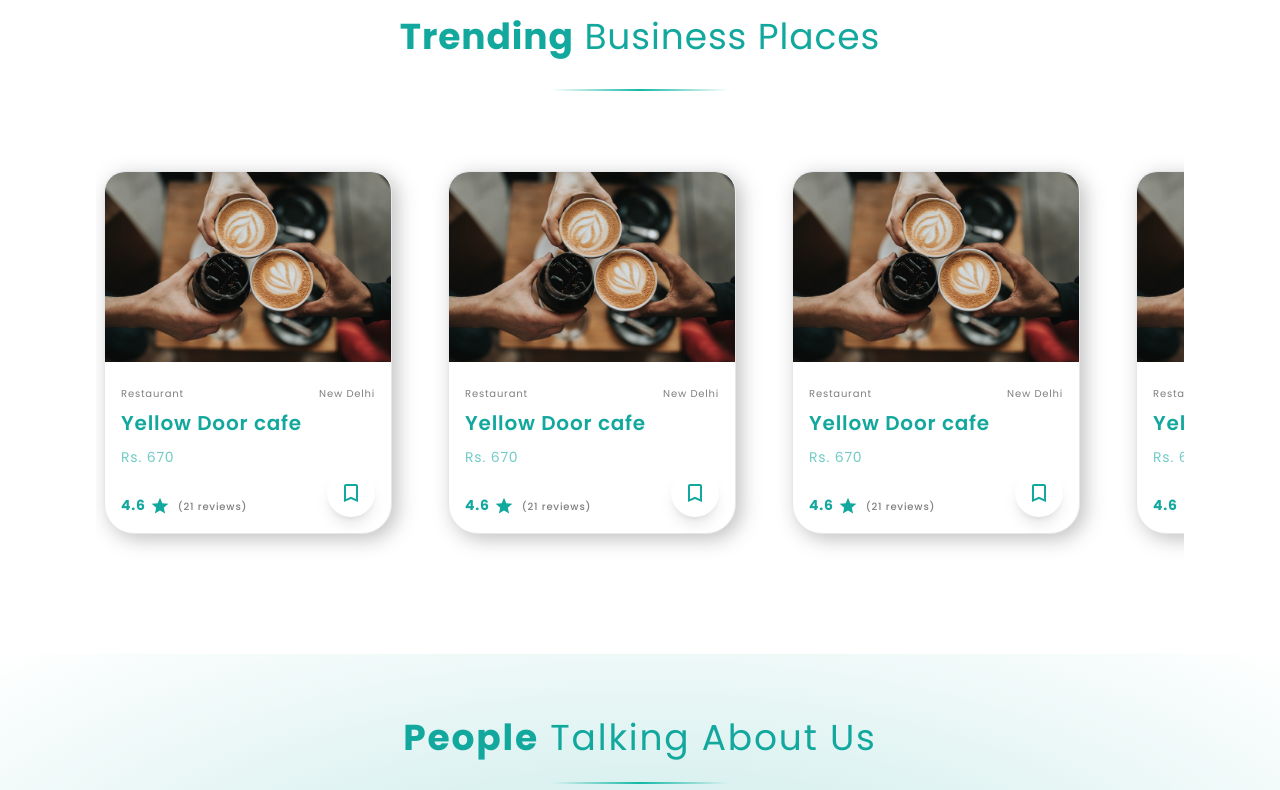
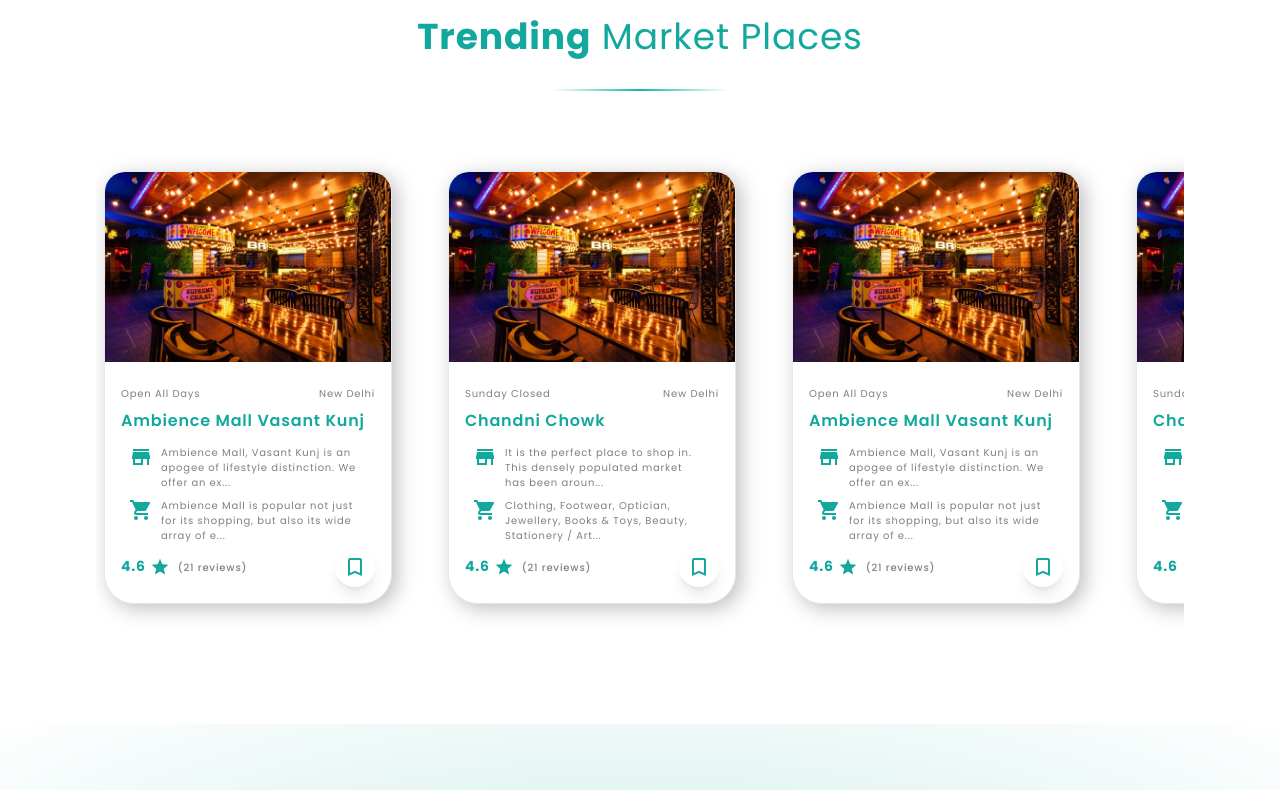
Before and after one commit to HarshBatra/Peepthrough, a React (Create React App) app: page / in a window 1280 px wide. Shown: the part 3040-3830 px from the top of the page. Built offline with nearby package versions, Linux system fonts and the light colour scheme; a web font is replaced by a local one.

Commit message:
added trending marketplaces page, changed ui of trending markets card

```diff
--- a/src/App.js
+++ b/src/App.js
@@ -4,6 +4,7 @@
 import Navbar from "./Components/Navbar";
 import Footer from "./Components/Footer";
 import Faq from "./Pages/Faq";
+import Shop from "./Pages/Shop";
 import ShopkeeperLogin from "./Pages/ShopkeeperLogin";
 import Advertise from "./Pages/Advertise";
 import Privacy from "./Pages/Privacy";
@@ -27,6 +28,7 @@
             <Route path="/blog" element={<SingleBlog />} />
             <Route path="/blog/:id" element={<SingleBlog />} />
             <Route path="/faq" element={<Faq />} />
+            <Route path="/shop" element={<Shop />} />
             <Route path="/privacy-policy" element={<Privacy />} />
             <Route path="/contact-us" element={<Contact />} />
             <Route path="/shopkeeper-login" element={<ShopkeeperLogin />} />
--- a/src/Pages/Homepage Components/CardOfTrendingBussiness.js
+++ b/src/Pages/Homepage Components/CardOfTrendingBussiness.js
@@ -1,29 +1,45 @@
-import React from "react";
-import { Star, BookmarkBorderOutlined } from "@mui/icons-material";
+import React, { useState } from "react";
+import { Star, BookmarkBorderOutlined, Bookmark } from "@mui/icons-material";
+import StoreIcon from "@mui/icons-material/Store";
+import ShoppingCartIcon from "@mui/icons-material/ShoppingCart";
 
 function CardOfTrendingBusiness({ business }) {
+  const [isActive, setIsActive] = useState(false);
   return (
     <div
       key={business.key}
       className="w-72 flex flex-col border tracking-wider rounded-t-[20px] rounded-b-[30px] bg-white drop-shadow-[5px_5px_10px_rgba(0,0,0,0.25)]"
     >
-      <div className="basis-3/5 rounded-t-[20px]">
+      <div className="rounded-t-[20px]">
         <img src={business.img} className="rounded-t-[20px]" alt="" />
       </div>
-      <div className="basis-2/5 p-4  rounded-b-[30px]">
+      <div className="p-4 rounded-b-[30px]">
         <div className="flex justify-between my-2">
-          <span className="text-xxs text-light-gray">{business.type}</span>
+          <span className="text-xxs text-light-gray">
+            {business.availability}
+          </span>
           <span className="text-xxs text-light-gray">{business.location}</span>
         </div>
         <div>
-          <h1 className="text-xl text-primary-blue font-semibold mb-2">
+          <h1 className="text-base text-primary-blue font-semibold mb-2">
             {business.name}
           </h1>
-          <span className="text-primary-light-blue text-sm">
-            Rs. {business.price}
-          </span>
+          <div className="flex flex-col">
+            <div className="flex items-start my-1">
+              <StoreIcon className="text-primary-blue mx-2" />
+              <span className="text-light-gray text-xxs mr-4">
+                {business.desc.substr(0, 80)}...
+              </span>
+            </div>
+            <div className="flex items-start my-1">
+              <ShoppingCartIcon className="text-primary-blue mx-2" />
+              <span className="text-light-gray text-xxs mr-4">
+                {business.category.substr(0, 80)}...
+              </span>
+            </div>
+          </div>
         </div>
-        <div className="flex justify-between items-end">
+        <div className="flex justify-between items-center align-bottom">
           <div className="text-primary-blue text-sm font-bold">
             4.6
             <Star className="text-primary-blue ml-1" fontSize="small" />
@@ -31,8 +47,16 @@
               ({business.reviews} reviews)
             </span>
           </div>
-          <div className="rounded-full shadow-lg bg-white">
-            <BookmarkBorderOutlined className="text-primary-blue m-3" />
+          <div onClick={() => setIsActive(!isActive)}>
+            {isActive ? (
+              <div className="rounded-full shadow-lg bg-primary-blue">
+                <Bookmark className="text-white m-2" />
+              </div>
+            ) : (
+              <div className="rounded-full shadow-lg bg-white">
+                <BookmarkBorderOutlined className="text-primary-blue m-2" />
+              </div>
+            )}
           </div>
         </div>
       </div>
--- a/src/Pages/Homepage Components/CitySlideshow.js
+++ b/src/Pages/Homepage Components/CitySlideshow.js
@@ -1,5 +1,5 @@
 import React from "react";
-// Import Swiper React components
+import { Link } from "react-router-dom";
 import { Swiper, SwiperSlide } from "swiper/react";
 import "swiper/css";
 import "swiper/css/navigation";
@@ -61,6 +61,7 @@
                   boxShadow: "10px 20px 30px rgba(0,0,0,0.25)",
                 }}
               >
+                <Link to="/shop">
                   <div className="relative w-full h-full">
                     <img
                       src={city.img}
@@ -73,6 +74,7 @@
                       </span>
                     </div>
                   </div>
+                </Link>
               </SwiperSlide>
             );
           })}
--- a/src/Pages/Homepage Components/TrendingBusiness.js
+++ b/src/Pages/Homepage Components/TrendingBusiness.js
@@ -8,13 +8,12 @@
 import TrendingBusinessData from "../../constants/TrendingBusinessData";
 
 function TrendingBusiness() {
-  console.log("TB", TrendingBusinessData);
   var businesses = TrendingBusinessData;
   return (
     <div className="md:my-16 md:mx-14 mx-12 md:px-10 md:py-4">
       <div className="flex flex-col justify-center items-center">
         <h1 className="text-2xl md:text-4xl text-primary-blue tracking-wide text-center md:mb-2">
-          <span className="font-bold">Trending</span> Business Places
+          <span className="font-bold">Trending</span> Market Places
         </h1>
         <span className="w-44 h-0.5 m-6 md:mb-10 mb-4 bg-gradient-to-r from-white to-white via-teal-500"></span>
       </div>
--- /dev/null
+++ b/src/Pages/Shop.js
@@ -0,0 +1,24 @@
+import React from "react";
+import CardOfTrendingBusiness from "./Homepage Components/CardOfTrendingBussiness";
+import TrendingBusinessData from "../constants/TrendingBusinessData";
+
+function Shop() {
+  var businesses = TrendingBusinessData;
+  return (
+    <div className="md:my-16 md:mx-14 mx-12 md:px-10 md:py-4">
+      <div className="flex flex-col justify-center items-center">
+        <h1 className="text-2xl md:text-4xl text-primary-blue tracking-wide text-center md:mb-2">
+          Trending Market Places in <span className="font-bold">Delhi</span>
+        </h1>
+        <span className="w-44 h-0.5 m-6 md:mb-10 mb-4 bg-gradient-to-r from-white to-white via-teal-500"></span>
+      </div>
+      <div className="grid grid-cols-4 gap-y-20 gap-x-10">
+        {businesses.map((business) => {
+          return <CardOfTrendingBusiness business={business} />;
+        })}
+      </div>
+    </div>
+  );
+}
+
+export default Shop;
--- a/src/constants/TrendingBusinessData.js
+++ b/src/constants/TrendingBusinessData.js
@@ -1,62 +1,146 @@
 module.exports = [
   {
-        key:1,
-        name: "Yellow Door cafe",
-        img:"./Assets/Images/TrendingBusiness.jpg",
+    key: 1,
+    name: "Ambience Mall Vasant Kunj",
+    img: "./Assets/Images/TrendingBusiness.jpg",
     location: "New Delhi",
-        rating : 4.6,
-        reviews : 21,
-        price : 670,
-        type : "Restaurant"
+    rating: 4.6,
+    reviews: 21,
+    desc: "Ambience Mall, Vasant Kunj is an apogee of lifestyle distinction. We offer an experience of unparalleled retail mix combined with entertainment and leisure attractions that has changed the concept of shopping mall experience.",
+    category:
+      "Ambience Mall is popular not just for its shopping, but also its wide array of entertainment options.",
+    availability: "Open All Days",
   },
   {
-        key:2,
-        name: "Yellow Door cafe",
-        img:"./Assets/Images/TrendingBusiness.jpg",
+    key: 2,
+    name: "Chandni Chowk",
+    img: "./Assets/Images/TrendingBusiness.jpg",
     location: "New Delhi",
-        rating : 4.6,
-        reviews : 21,
-        price : 670,
-        type : "Restaurant"
+    rating: 4.6,
+    reviews: 21,
+    desc: "It is the perfect place to shop in. This densely populated market has been around for more than three centuries and was once visited by merchants from Turkey, China and even Holland. You may buy curios and souvenirs from here.",
+    category:
+      "Clothing, Footwear, Optician, Jewellery, Books & Toys, Beauty, Stationery / Art",
+    availability: "Sunday Closed",
   },
   {
-        key:3,
-        name: "Yellow Door cafe",
-        img:"./Assets/Images/TrendingBusiness.jpg",
+    key: 3,
+    name: "Ambience Mall Vasant Kunj",
+    img: "./Assets/Images/TrendingBusiness.jpg",
     location: "New Delhi",
-        rating : 4.6,
-        reviews : 21,
-        price : 670,
-        type : "Restaurant"
+    rating: 4.6,
+    reviews: 21,
+    desc: "Ambience Mall, Vasant Kunj is an apogee of lifestyle distinction. We offer an experience of unparalleled retail mix combined with entertainment and leisure attractions that has changed the concept of shopping mall experience.",
+    category:
+      "Ambience Mall is popular not just for its shopping, but also its wide array of entertainment options.",
+    availability: "Open All Days",
   },
   {
-        key:4,
-        name: "Yellow Door cafe",
-        img:"./Assets/Images/TrendingBusiness.jpg",
+    key: 4,
+    name: "Chandni Chowk",
+    img: "./Assets/Images/TrendingBusiness.jpg",
     location: "New Delhi",
-        rating : 4.6,
-        reviews : 21,
-        price : 670,
-        type : "Restaurant"
+    rating: 4.6,
+    reviews: 21,
+    desc: "It is the perfect place to shop in. This densely populated market has been around for more than three centuries and was once visited by merchants from Turkey, China and even Holland. You may buy curios and souvenirs from here.",
+    category:
+      "Clothing, Footwear, Optician, Jewellery, Books & Toys, Beauty, Stationery / Art",
+    availability: "Sunday Closed",
   },
   {
-        key:5,
-        name: "Yellow Door cafe",
-        img:"./Assets/Images/TrendingBusiness.jpg",
+    key: 5,
+    name: "Ambience Mall Vasant Kunj",
+    img: "./Assets/Images/TrendingBusiness.jpg",
     location: "New Delhi",
-        rating : 4.6,
-        reviews : 21,
-        price : 670,
-        type : "Restaurant"
+    rating: 4.6,
+    reviews: 21,
+    desc: "Ambience Mall, Vasant Kunj is an apogee of lifestyle distinction. We offer an experience of unparalleled retail mix combined with entertainment and leisure attractions that has changed the concept of shopping mall experience.",
+    category:
+      "Ambience Mall is popular not just for its shopping, but also its wide array of entertainment options.",
+    availability: "Open All Days",
   },
   {
-        key:6,
-        name: "Yellow Door cafe",
-        img:"./Assets/Images/TrendingBusiness.jpg",
+    key: 6,
+    name: "Chandni Chowk",
+    img: "./Assets/Images/TrendingBusiness.jpg",
     location: "New Delhi",
-        rating : 4.6,
-        reviews : 21,
-        price : 670,
-        type : "Restaurant"
+    rating: 4.6,
+    reviews: 21,
+    desc: "It is the perfect place to shop in. This densely populated market has been around for more than three centuries and was once visited by merchants from Turkey, China and even Holland. You may buy curios and souvenirs from here.",
+    category:
+      "Clothing, Footwear, Optician, Jewellery, Books & Toys, Beauty, Stationery / Art",
+    availability: "Sunday Closed",
+  },
+  {
+    key: 7,
+    name: "Ambience Mall Vasant Kunj",
+    img: "./Assets/Images/TrendingBusiness.jpg",
+    location: "New Delhi",
+    rating: 4.6,
+    reviews: 21,
+    desc: "Ambience Mall, Vasant Kunj is an apogee of lifestyle distinction. We offer an experience of unparalleled retail mix combined with entertainment and leisure attractions that has changed the concept of shopping mall experience.",
+    category:
+      "Ambience Mall is popular not just for its shopping, but also its wide array of entertainment options.",
+    availability: "Open All Days",
+  },
+  {
+    key: 8,
+    name: "Chandni Chowk",
+    img: "./Assets/Images/TrendingBusiness.jpg",
+    location: "New Delhi",
+    rating: 4.6,
+    reviews: 21,
+    desc: "It is the perfect place to shop in. This densely populated market has been around for more than three centuries and was once visited by merchants from Turkey, China and even Holland. You may buy curios and souvenirs from here.",
+    category:
+      "Clothing, Footwear, Optician, Jewellery, Books & Toys, Beauty, Stationery / Art",
+    availability: "Sunday Closed",
+  },
+  {
+    key: 9,
+    name: "Ambience Mall Vasant Kunj",
+    img: "./Assets/Images/TrendingBusiness.jpg",
+    location: "New Delhi",
+    rating: 4.6,
+    reviews: 21,
+    desc: "Ambience Mall, Vasant Kunj is an apogee of lifestyle distinction. We offer an experience of unparalleled retail mix combined with entertainment and leisure attractions that has changed the concept of shopping mall experience.",
+    category:
+      "Ambience Mall is popular not just for its shopping, but also its wide array of entertainment options.",
+    availability: "Open All Days",
+  },
+  {
+    key: 10,
+    name: "Chandni Chowk",
+    img: "./Assets/Images/TrendingBusiness.jpg",
+    location: "New Delhi",
+    rating: 4.6,
+    reviews: 21,
+    desc: "It is the perfect place to shop in. This densely populated market has been around for more than three centuries and was once visited by merchants from Turkey, China and even Holland. You may buy curios and souvenirs from here.",
+    category:
+      "Clothing, Footwear, Optician, Jewellery, Books & Toys, Beauty, Stationery / Art",
+    availability: "Sunday Closed",
+  },
+  {
+    key: 11,
+    name: "Ambience Mall Vasant Kunj",
+    img: "./Assets/Images/TrendingBusiness.jpg",
+    location: "New Delhi",
+    rating: 4.6,
+    reviews: 21,
+    desc: "Ambience Mall, Vasant Kunj is an apogee of lifestyle distinction. We offer an experience of unparalleled retail mix combined with entertainment and leisure attractions that has changed the concept of shopping mall experience.",
+    category:
+      "Ambience Mall is popular not just for its shopping, but also its wide array of entertainment options.",
+    availability: "Open All Days",
+  },
+  {
+    key: 12,
+    name: "Chandni Chowk",
+    img: "./Assets/Images/TrendingBusiness.jpg",
+    location: "New Delhi",
+    rating: 4.6,
+    reviews: 21,
+    desc: "It is the perfect place to shop in. This densely populated market has been around for more than three centuries and was once visited by merchants from Turkey, China and even Holland. You may buy curios and souvenirs from here.",
+    category:
+      "Clothing, Footwear, Optician, Jewellery, Books & Toys, Beauty, Stationery / Art",
+    availability: "Sunday Closed",
   },
 ];
```
Also changed, not shown: public/Assets/Images/TrendingBusiness.jpg, src/Components/ShopCard.js (added). Lines whose indentation alone changed are shown as unchanged.
